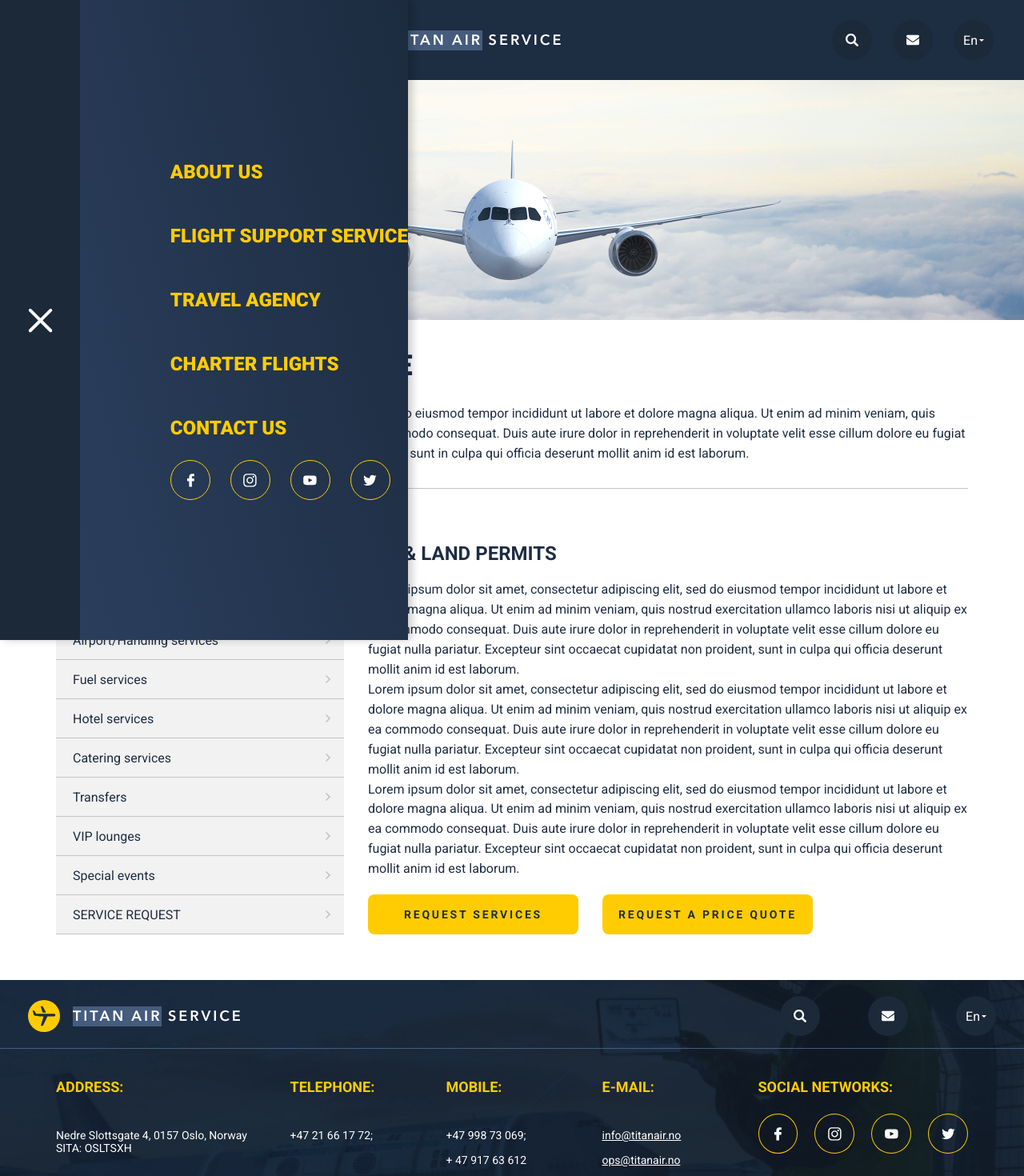
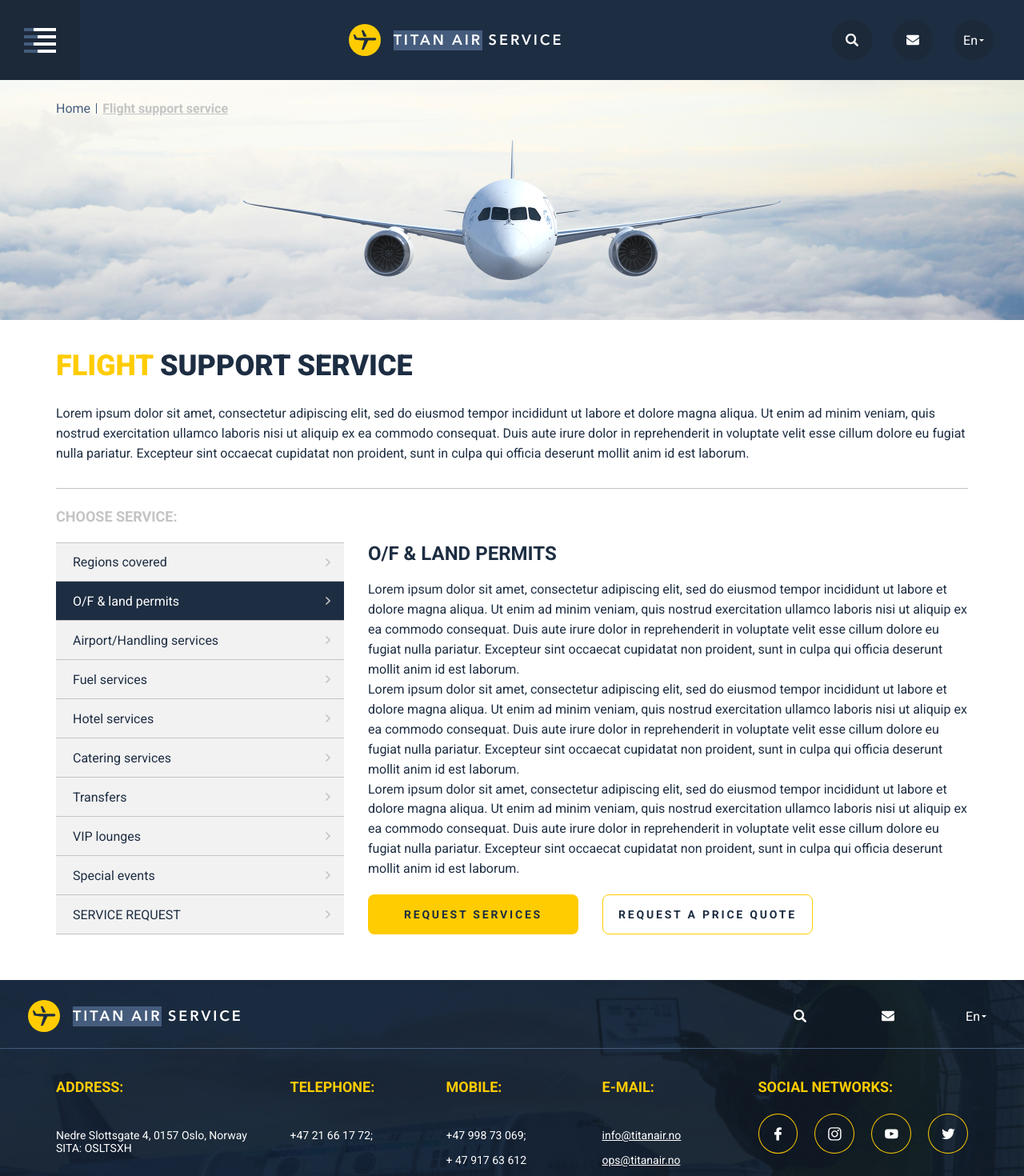
Before and after one commit to it4ban/titan-air, a Vue app: page / in a window 1280 px wide. Shown: the top 1470 px of the page at 80% size. Built offline with nearby package versions, Linux system fonts and the light colour scheme; the HTML template or start-up script is replaced by a standard one.

Commit message:
feat: add adaptive for mobile menu and animation

```diff
--- a/src/assets/scss/main.scss
+++ b/src/assets/scss/main.scss
@@ -63,6 +63,14 @@
   @include mixins.hover {
     background-color: vars.$dark;
   }
+
+  &--transparent {
+    background-color: transparent;
+
+    @include mixins.hover {
+      background-color: vars.$dark;
+    }
+  }
 }
 
 .social-icon {
--- a/src/components/ButtonItem.vue
+++ b/src/components/ButtonItem.vue
@@ -1,7 +1,11 @@
-<script setup lang="ts"></script>
+<script setup lang="ts">
+defineProps<{
+  variant?: 'fill' | 'outline'
+}>()
+</script>
 
 <template>
-  <button class="btn btn--fill">
+  <button :class="['btn', `btn--${variant}`]">
     <slot />
   </button>
 </template>
@@ -40,6 +44,13 @@
   }
 
   &--outline {
+    border: 1px solid vars.$yellow;
+    background-color: transparent;
+
+    @include mixins.hover {
+      border-color: transparent;
+      background-color: vars.$yellow;
+    }
   }
 }
 </style>
--- a/src/components/FooterItem.vue
+++ b/src/components/FooterItem.vue
@@ -11,9 +11,9 @@ import LangSwitcherItem from './LangSwitcherItem.vue'
         <LogoItem />
 
         <div class="footer-top__right-side">
-          <SearchFormItem />
+          <SearchFormItem :transparent="true" />
 
-          <a href="#" class="icon contacts-link">
+          <a href="#" class="icon icon--transparent contacts-link">
             <svg
               width="16"
               height="14"
@@ -32,7 +32,7 @@ import LangSwitcherItem from './LangSwitcherItem.vue'
             </svg>
           </a>
 
-          <LangSwitcherItem />
+          <LangSwitcherItem :transparent="true" />
         </div>
       </div>
     </div>
@@ -186,6 +186,7 @@ import LangSwitcherItem from './LangSwitcherItem.vue'
   background-repeat: no-repeat;
   width: 100%;
 }
+
 .footer-top {
   border-bottom: 1px solid #455c7d;
 
--- a/src/components/HeaderItem.vue
+++ b/src/components/HeaderItem.vue
@@ -3,14 +3,22 @@ import MobileMenu from './MobileMenu.vue'
 import LogoItem from './LogoItem.vue'
 import SearchFormItem from './SearchFormItem.vue'
 import LangSwitcherItem from './LangSwitcherItem.vue'
+
+import { ref } from 'vue'
+
+const isOpened = ref(false)
+
+function toggleMenu() {
+  isOpened.value = !isOpened.value
+}
 </script>
 
 <template>
-  <MobileMenu />
+  <MobileMenu v-model:isOpened="isOpened" />
 
   <div class="header">
     <div class="header__wrapper">
-      <div class="menu-gamburger">
+      <div class="menu-gamburger" @click="toggleMenu">
         <span class="menu-gamburger__line"></span>
         <span class="menu-gamburger__line"></span>
         <span class="menu-gamburger__line"></span>
--- a/src/components/LangSwitcherItem.vue
+++ b/src/components/LangSwitcherItem.vue
@@ -1,8 +1,20 @@
-<script setup lang="ts"></script>
+<script setup lang="ts">
+import { ref } from 'vue'
+
+defineProps<{
+  transparent?: boolean
+}>()
+
+const isOpened = ref(false)
+
+function toggleLangMenu() {
+  isOpened.value = !isOpened.value
+}
+</script>
 
 <template>
-  <div class="lang">
-    <div class="icon lang__wrapper">
+  <div class="lang" @click="toggleLangMenu">
+    <div :class="[transparent ? 'icon icon--transparent' : 'icon', 'lang__wrapper']">
       <p class="lang__current">En</p>
       <span class="lang__icon">
         <svg width="6" height="3" viewBox="0 0 6 3" fill="none" xmlns="http://www.w3.org/2000/svg">
@@ -11,7 +23,7 @@
       </span>
     </div>
 
-    <div class="lang-variants">
+    <div :class="['lang-variants', { 'lang-variants--open': isOpened }]">
       <span class="icon lang-variants__value">Ru</span>
       <span class="icon lang-variants__value">No</span>
     </div>
@@ -56,6 +68,7 @@
   width: 50px;
   height: 0;
   opacity: 0;
+  overflow: hidden;
   transition: all vars.$transition;
   padding: 5px;
   background-color: vars.$darkBlue;
--- a/src/components/MobileMenu.vue
+++ b/src/components/MobileMenu.vue
@@ -1,9 +1,21 @@
-<script setup lang="ts"></script>
+<script setup lang="ts">
+const props = defineProps<{
+  isOpened: boolean
+}>()
+
+const emit = defineEmits<{
+  (event: 'update:isOpened', value: boolean): void
+}>()
+
+function closeMenu() {
+  emit('update:isOpened', false)
+}
+</script>
 
 <template>
-  <div class="mobile-menu">
+  <div :class="['mobile-menu', { 'mobile-menu--open': props.isOpened }]">
     <div class="mobile-menu__wrapper">
-      <div class="mobile-menu__left-side">
+      <div class="mobile-menu__left-side" @click="closeMenu">
         <button class="close-mobile">
           <svg
             width="31"
@@ -121,9 +133,21 @@
   left: 0;
   background: linear-gradient(255deg, #1c2b3f 0%, #2d4262 100%);
   box-shadow: 5px 0px 10px rgba(0, 0, 0, 0.2);
-  width: 510px;
+  width: 0;
+  opacity: 0;
   height: 100vh;
-  z-index: 10;
+  z-index: -10;
+  transition: all vars.$transition;
+
+  &--open {
+    opacity: 1;
+    width: 510px;
+    z-index: 10;
+
+    @media (max-width: 510px) {
+      width: 100%;
+    }
+  }
 
   &__wrapper {
     display: flex;
@@ -131,13 +155,24 @@
   }
 
   &__left-side {
+    cursor: pointer;
     background-color: vars.$darkBlue;
     width: 100px;
     height: 100vh;
     display: flex;
     flex-direction: column;
     align-items: center;
-    justify-content: center;
+    padding-top: 30px;
+    flex-shrink: 0;
+
+    @media (max-width: 510px) {
+      width: 70px;
+
+      svg {
+        width: 30px;
+        height: 30px;
+      }
+    }
 
     @include mixins.hover {
       svg {
@@ -150,7 +185,12 @@
     display: flex;
     flex-direction: column;
     align-items: start;
-    justify-content: center;
+    justify-content: space-around;
+
+    @media (max-width: 510px) {
+      padding-right: 10px;
+      align-items: end;
+    }
   }
 }
 
@@ -172,17 +212,43 @@
     height: 80px;
     display: flex;
     align-items: center;
+    width: 100%;
+    cursor: pointer;
+    transition: all 0.3s ease-in-out;
+
+    @media (max-width: 510px) {
+      justify-content: end;
+    }
+
+    @include mixins.hover {
+      background-color: rgba(29, 45, 66, 0.5);
+    }
   }
 
   &__link {
     font-size: 24px;
     font-weight: 900;
+
+    @media (max-width: 510px) {
+      font-size: 18px;
+      text-align: right;
+    }
   }
 
   &__social-icons {
     display: flex;
     align-items: center;
     gap: 25px;
+    padding-right: 45px;
+
+    @media (max-width: 510px) {
+      margin-left: auto;
+      padding-right: 0;
+    }
+
+    @media (max-width: 368px) {
+      gap: 12px;
+    }
   }
 }
 
--- a/src/components/SearchFormItem.vue
+++ b/src/components/SearchFormItem.vue
@@ -1,9 +1,13 @@
-<script setup lang="ts"></script>
+<script setup lang="ts">
+defineProps<{
+  transparent?: boolean
+}>()
+</script>
 
 <template>
   <form action="" class="search-form">
     <input type="text" class="search-form__input" />
-    <a href="#" class="icon search-form__icon">
+    <a href="#" :class="[transparent ? 'icon icon--transparent' : 'icon', 'search-form__icon']">
       <svg
         width="16"
         height="16"
--- a/src/components/ServiceFilterItem.vue
+++ b/src/components/ServiceFilterItem.vue
@@ -40,8 +40,8 @@ import ButtonItem from './ButtonItem.vue'
           </p>
         </div>
         <div class="content__buttons">
-          <ButtonItem>REQUEST SERVICES</ButtonItem>
-          <ButtonItem>REQUEST A PRICE QUOTE</ButtonItem>
+          <ButtonItem :variant="'fill'">REQUEST SERVICES</ButtonItem>
+          <ButtonItem :variant="'outline'">REQUEST A PRICE QUOTE</ButtonItem>
         </div>
       </div>
     </div>
```
